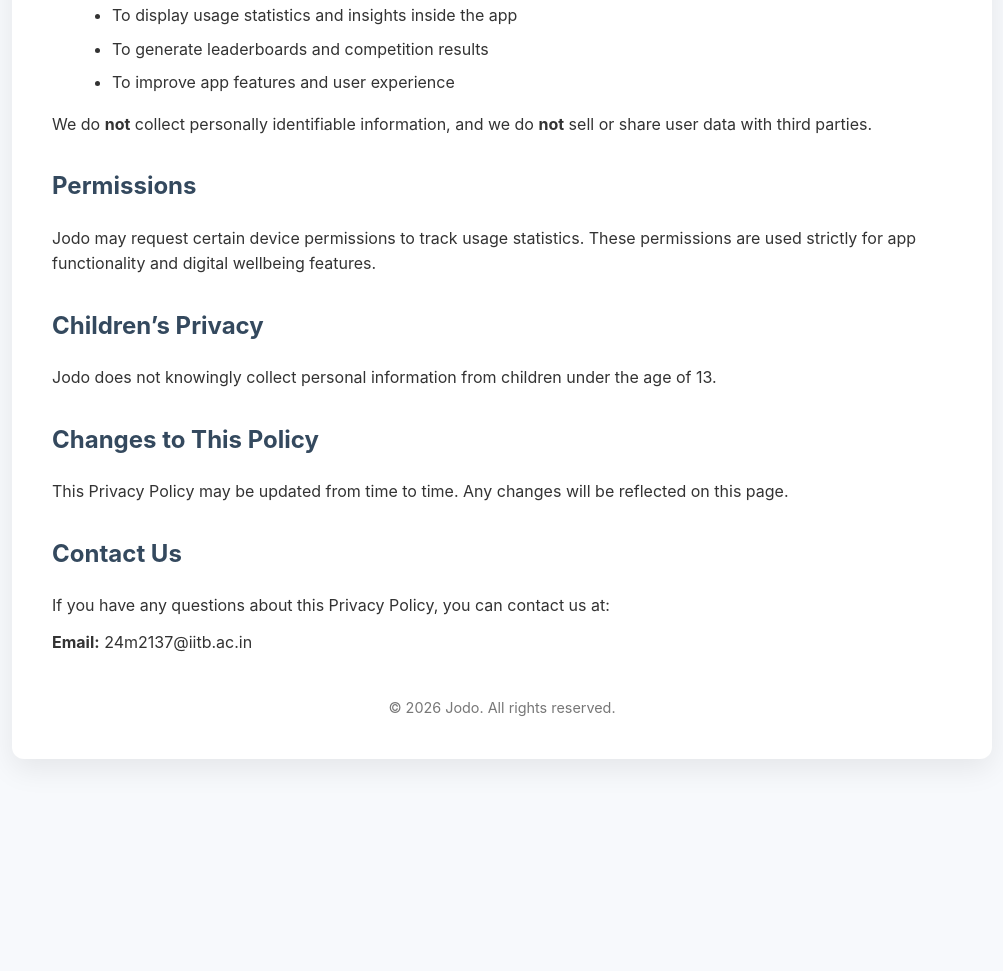
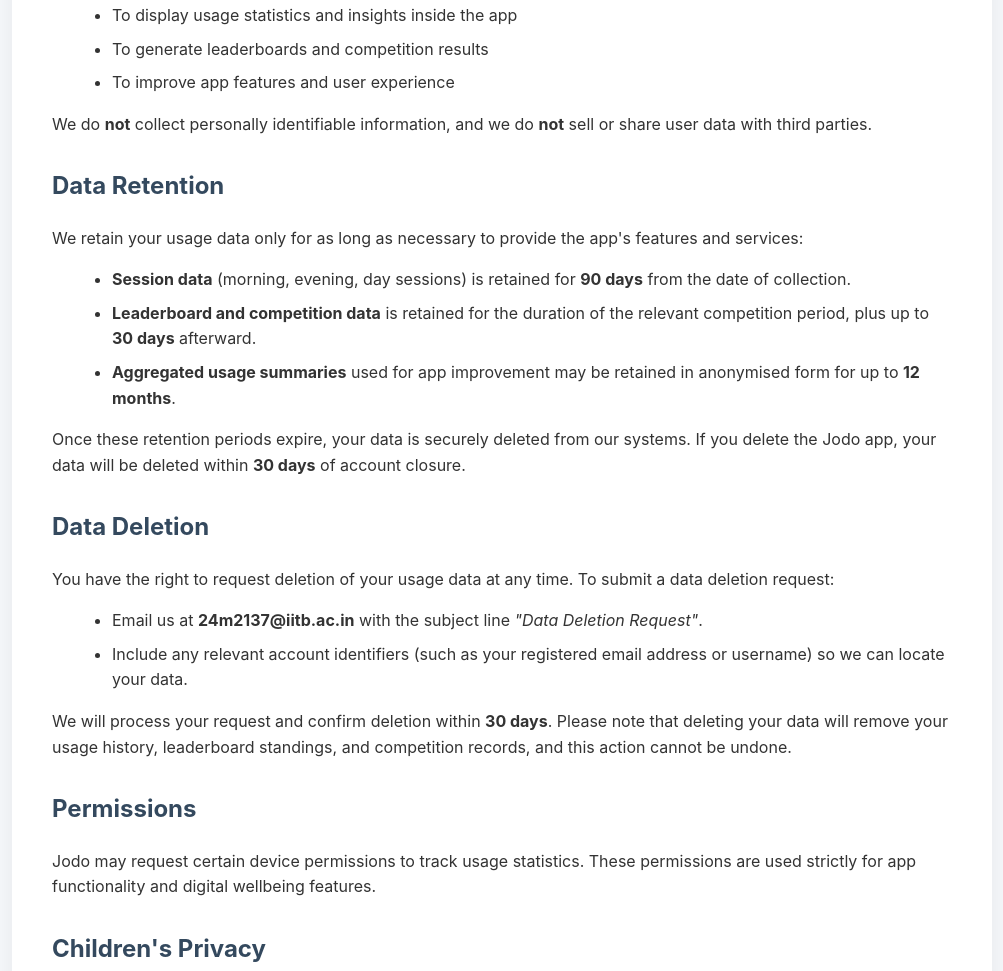
Before and after one commit to hariom575/jodo-privacy-policy, a plain HTML site: page index.html in a window 1280 px wide. Shown: the part 1469-2440 px from the top of the page, without its empty margins (138-1141 px from the left). Before the commit the page ends 2268 px from the top, so only its background shows below. Drawn offline with Linux system fonts and the light colour scheme.

Commit message:
Updated privacy policy

```diff
--- a/index.html
+++ b/index.html
@@ -65,7 +65,7 @@
 
 <div class="container">
     <h1>Privacy Policy</h1>
-    <p><strong>Last updated:</strong> February 2026</p>
+    <p><strong>Last updated:</strong> April 2026</p>
 
     <p>
         Jodo is a digital wellbeing application designed to help users build healthier
@@ -135,6 +135,36 @@
         we do <strong>not</strong> sell or share user data with third parties.
     </p>
 
+    <h2>Data Retention</h2>
+    <p>
+        We retain your usage data only for as long as necessary to provide the app's
+        features and services:
+    </p>
+    <ul>
+        <li><strong>Session data</strong> (morning, evening, day sessions) is retained for <strong>90 days</strong> from the date of collection.</li>
+        <li><strong>Leaderboard and competition data</strong> is retained for the duration of the relevant competition period, plus up to <strong>30 days</strong> afterward.</li>
+        <li><strong>Aggregated usage summaries</strong> used for app improvement may be retained in anonymised form for up to <strong>12 months</strong>.</li>
+    </ul>
+    <p>
+        Once these retention periods expire, your data is securely deleted from our systems.
+        If you delete the Jodo app, your data will be deleted within <strong>30 days</strong> of account closure.
+    </p>
+
+    <h2>Data Deletion</h2>
+    <p>
+        You have the right to request deletion of your usage data at any time. To submit
+        a data deletion request:
+    </p>
+    <ul>
+        <li>Email us at <strong>24m2137@iitb.ac.in</strong> with the subject line <em>"Data Deletion Request"</em>.</li>
+        <li>Include any relevant account identifiers (such as your registered email address or username) so we can locate your data.</li>
+    </ul>
+    <p>
+        We will process your request and confirm deletion within <strong>30 days</strong>.
+        Please note that deleting your data will remove your usage history, leaderboard
+        standings, and competition records, and this action cannot be undone.
+    </p>
+
     <h2>Permissions</h2>
     <p>
         Jodo may request certain device permissions to track usage statistics.
@@ -142,7 +172,7 @@
         wellbeing features.
     </p>
 
-    <h2>Children’s Privacy</h2>
+    <h2>Children's Privacy</h2>
     <p>
         Jodo does not knowingly collect personal information from children
         under the age of 13.
```
Also changed, not shown: 1 other file.
